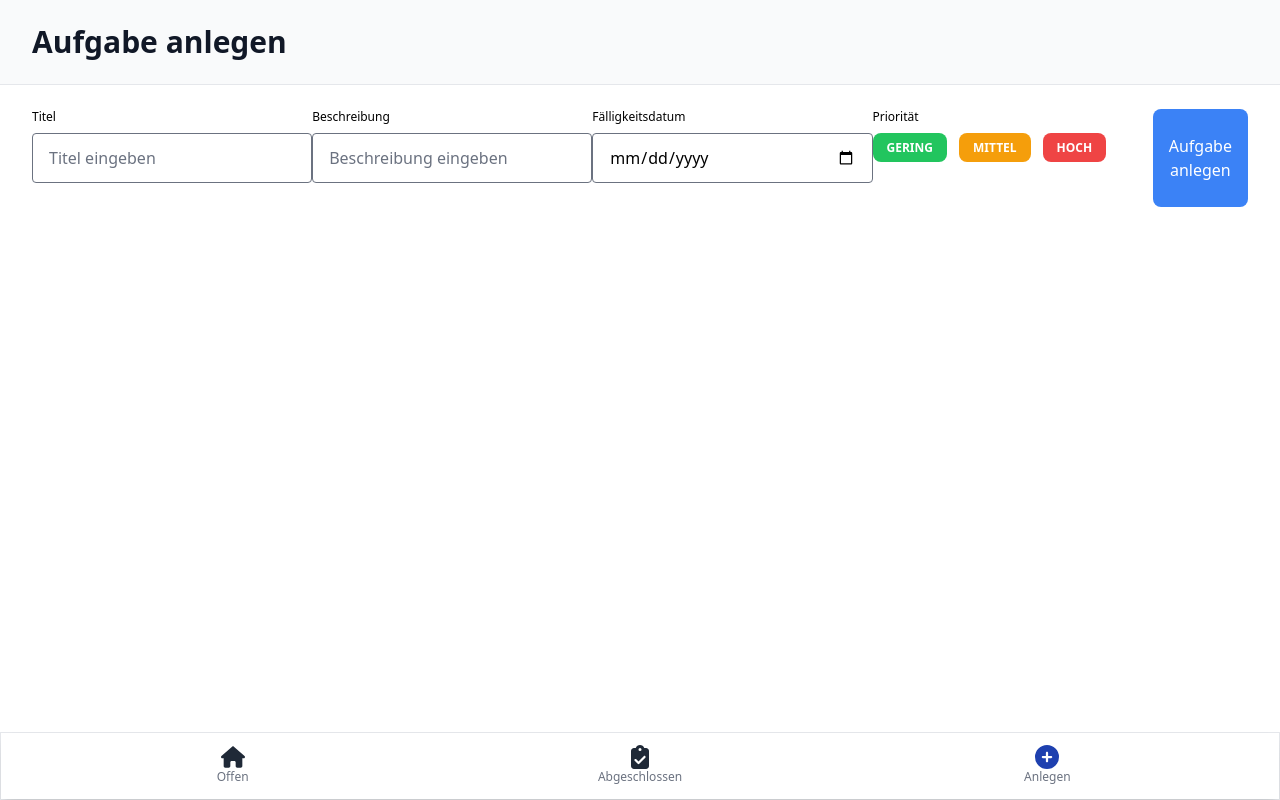
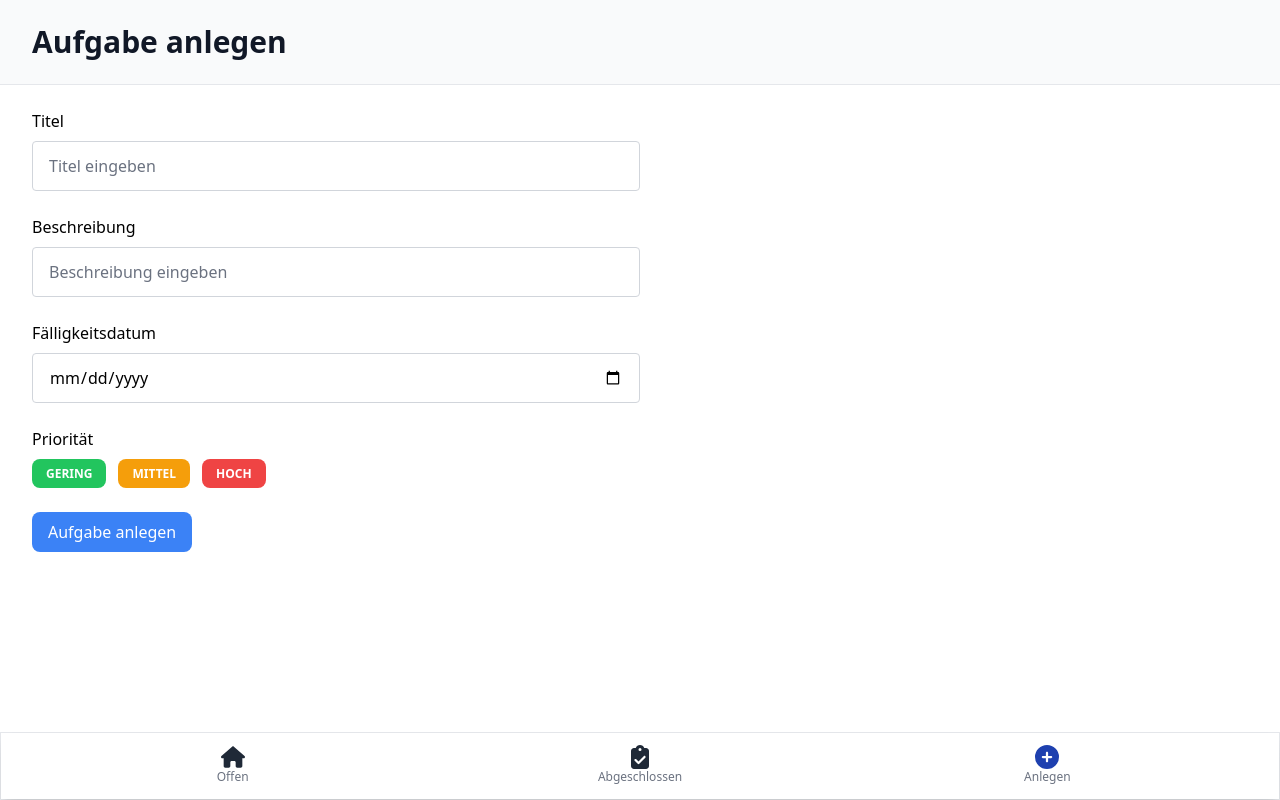
Before and after one commit to Meyioo/svelte-todo-app, a SvelteKit app: page /anlegen in a window 1280 px wide. Built offline with nearby package versions, Linux system fonts and the light colour scheme.

Commit message:
feat: improve form layout and styling for task creation

```diff
--- a/src/routes/anlegen/+page.svelte
+++ b/src/routes/anlegen/+page.svelte
@@ -23,22 +23,22 @@
 	}
 </script>
 
-<div class="mb-6 md:flex">
-	<div class="mb-6 md:mb-0 md:w-1/2">
-		<label class="text-grey-darker mb-2 block text-xs" for="grid-first-name"> Titel </label>
+<div class="grid">
+	<div class="mb-6 md:w-1/2">
+		<label class="mb-2 block" for="title"> Titel </label>
 		<input
-			class="bg-grey-lighter text-grey-darker border-red mb-3 block w-full appearance-none rounded border px-4 py-3"
-			id="grid-first-name"
+			class="block w-full rounded border-gray-300 px-4 py-3"
+			id="title"
 			type="text"
 			placeholder="Titel eingeben"
 			bind:value={todo.title}
 		/>
 	</div>
 	<div class="mb-6 md:w-1/2">
-		<label class="text-grey-darker mb-2 block text-xs" for="grid-last-name"> Beschreibung </label>
+		<label class="mb-2 block" for="description"> Beschreibung </label>
 		<input
-			class="bg-grey-lighter text-grey-darker border-grey-lighter block w-full appearance-none rounded border px-4 py-3"
-			id="grid-last-name"
+			class="block w-full rounded border-gray-300 px-4 py-3"
+			id="description"
 			type="text"
 			placeholder="Beschreibung eingeben"
 			bind:value={todo.description}
@@ -46,25 +46,23 @@
 	</div>
 
 	<div class="mb-6 md:w-1/2">
-		<label class="text-grey-darker mb-2 block text-xs" for="grid-last-name">
-			Fälligkeitsdatum
-		</label>
+		<label class=" mb-2 block" for="dueDate"> Fälligkeitsdatum </label>
 		<input
-			class="bg-grey-lighter text-grey-darker border-grey-lighter block w-full appearance-none rounded border px-4 py-3"
-			id="grid-last-name"
+			class="block w-full rounded border-gray-300 px-4 py-3"
+			id="dueDate"
 			type="date"
 			bind:value={todo.dueDate}
 		/>
 	</div>
 
 	<div class="mb-6 md:w-1/2">
-		<label class="text-grey-darker mb-2 block text-xs" for="grid-last-name"> Priorität </label>
+		<label class="mb-2 block" for="priority"> Priorität </label>
 		<Priority bind:priority={todo.priority} />
 	</div>
 
 	<button
 		type="button"
-		class="rounded-lg bg-blue-700 p-2 px-4 text-white disabled:bg-blue-500"
+		class="w-max rounded-lg bg-blue-700 p-2 px-4 text-white disabled:bg-blue-500"
 		onclick={submit}
 		disabled={formIsInvalid()}>Aufgabe anlegen</button
 	>
```
